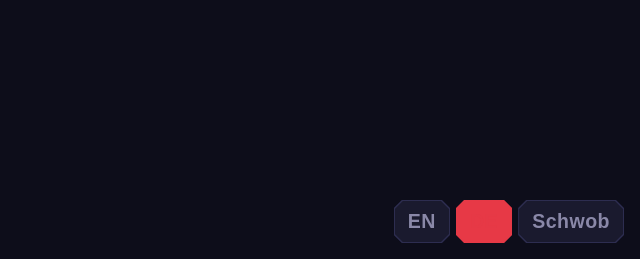
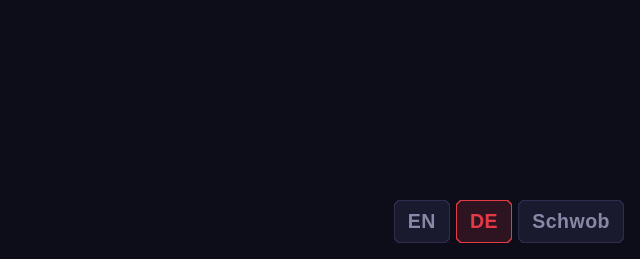
Before and after one commit to 01msmr/mangashelf, a FastAPI app: page / in a window 1280 px wide. Shown: the part 541-800 px from the top of the page, without its empty margins (640-1280 px from the left). Run offline with FastAPI, Linux system fonts and the light colour scheme; data comes from the database, SQL or seed files in the repository; data that the repository does not hold is empty; some web fonts are replaced.

Commit message:
Fix invisible text on active chamfer buttons, shrink chamfer size
The layered border technique stacked a 15%-alpha fill (--primary-dim)
over a solid outer color instead of the page background, washing out
both the ring contrast and same-colored text. Added --primary-dim-solid,
a pre-composited opaque equivalent, for the three active/hover states
using it. Also shrunk --chamfer (sp-8 -> sp-4): a straight cut of a
given length reads visually larger than a curve of the same radius.

```diff
--- a/app/static/css/style.css
+++ b/app/static/css/style.css
@@ -18,6 +18,7 @@
     --primary:       #e63946;
     --primary-hover: #c5303c;
     --primary-dim:   rgba(230, 57, 70, 0.15);
+    --primary-dim-solid: color-mix(in srgb, #e63946 15%, #0d0d1a);
     --text:          #f0eef8;
     --text-highlight:#ffffff;
     --text-muted:    #8a88a8;
@@ -106,7 +107,7 @@
     --radius:        0.3478rem;
     --radius-lg:     0.5217rem;
     --radius-xl:     0.6957rem;
-    --chamfer:       var(--sp-8);
+    --chamfer:       var(--sp-4);
     --chamfer-clip:  polygon(var(--chamfer) 0, calc(100% - var(--chamfer)) 0, 100% var(--chamfer), 100% calc(100% - var(--chamfer)), calc(100% - var(--chamfer)) 100%, var(--chamfer) 100%, 0 calc(100% - var(--chamfer)), 0 var(--chamfer));
     --shadow:        0 0.1739rem 1.0435rem rgba(0, 0, 0, 0.5);
     --focus-glow:    0 0 0.6087rem 0.1739rem rgba(230, 57, 70, 0.55);
@@ -1260,7 +1261,7 @@ a.badge-admin-link:link, a.badge-admin-link:visited { color: inherit !important;
 }
 .rate-option input[type="radio"] { display: none; }
 .rate-option.active { background: var(--primary); color: var(--primary); }
-.rate-option.active::before { background: var(--primary-dim); }
+.rate-option.active::before { background: var(--primary-dim-solid); }
 .rate-option:hover:not(.active) { filter: brightness(1.3); color: var(--text); }
 .rate-option:hover:not(.active)::before { background: var(--surface); }
 
@@ -1390,7 +1391,7 @@ input[type="number"] { -moz-appearance: textfield; appearance: textfield; }
     transition: background var(--transition);
 }
 .lang-btn.active { background: var(--primary); color: var(--primary); }
-.lang-btn.active::before { background: var(--primary-dim); }
+.lang-btn.active::before { background: var(--primary-dim-solid); }
 .lang-btn:hover { color: var(--text); }
 
 
@@ -1515,7 +1516,7 @@ input[type="number"] { -moz-appearance: textfield; appearance: textfield; }
     clip-path: var(--chamfer-clip);
 }
 .app-header .nav-active::before, a.app-logo:hover::before {
-    background: var(--primary-dim);
+    background: var(--primary-dim-solid);
 }
 
 .app-header a:not(.nav-active),
```
